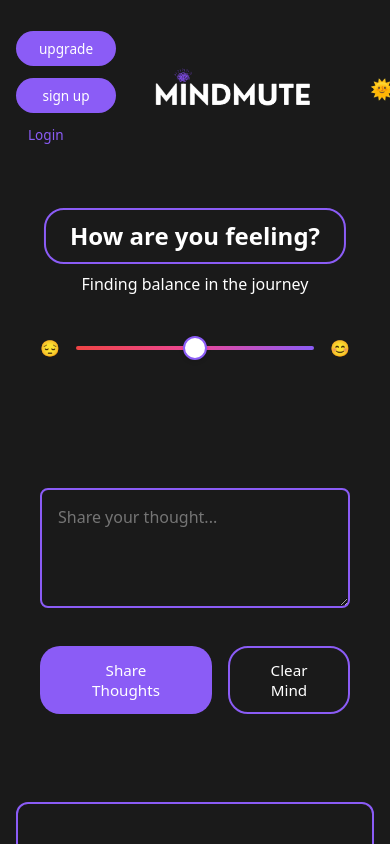
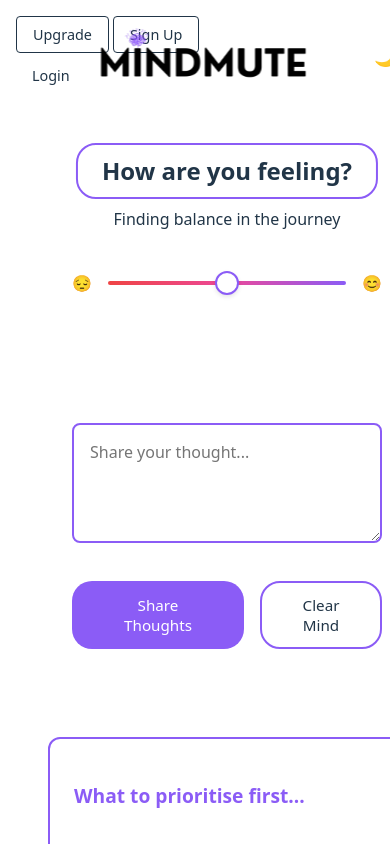
Before and after one commit to fahadbash1r/Mindmute, a React (Vite) app: page / in a window 390 px wide. Shown: the top 844 px of the page. Built offline with nearby package versions, Linux system fonts and the light colour scheme.

Commit message:
Implement new header layout with centered logo and fixed mode switcher

```diff
--- a/src/App.css
+++ b/src/App.css
@@ -69,35 +69,68 @@
   color: white;
 }
 
-header {
-  width: 100%;
+/* Header Styles */
+.header {
+  display: flex;
+  justify-content: space-between;
+  align-items: center;
+  padding: 1rem;
+  position: relative;
   max-width: 1200px;
   margin: 0 auto;
-  padding: 1.5rem 2rem;
-  display: grid;
-  grid-template-columns: auto 1fr auto;
-  align-items: center;
-  gap: 2rem;
-  position: relative;
+  width: 100%;
 }
 
-.light header {
-  --border-color: #e5e5e5;
+.header-left,
+.header-right {
+  flex: 1;
+  display: flex;
+  align-items: center;
 }
 
-.dark header {
-  --border-color: #2a2a2a;
+.header-left {
+  gap: 1rem;
+}
+
+.header-center {
+  position: absolute;
+  left: 50%;
+  transform: translateX(-50%);
 }
 
 .logo {
-  display: flex;
-  align-items: center;
-  justify-content: center;
+  max-height: 60px;
+  width: auto;
+}
+
+.light-mode {
+  display: block;
+}
+
+.dark-mode {
+  display: none;
+}
+
+body.dark .light-mode {
+  display: none;
+}
+
+body.dark .dark-mode {
+  display: block;
+}
+
+/* Mode Toggle Button */
+.mode-toggle {
   position: absolute;
-  left: 50%;
-  transform: translateX(-50%);
-  margin: 0 auto;
-  width: auto;
+  top: 50%;
+  right: 1rem;
+  transform: translateY(-50%);
+  background: none;
+  border: none;
+  cursor: pointer;
+  font-size: 1.2rem;
+  padding: 0.5rem;
+  color: inherit;
 }
 
 .logo img {
@@ -158,19 +191,6 @@
   font-weight: 500;
   font-size: 0.9rem;
   padding-left: 1rem;
-}
-
-.mode-switcher {
-  padding: 0.75rem;
-  border: none;
-  background: none;
-  cursor: pointer;
-  color: inherit;
-  font-size: 1.2rem;
-  display: flex;
-  align-items: center;
-  justify-content: center;
-  margin-left: auto;
 }
 
 .menu-button {
@@ -611,11 +631,12 @@
 
 /* Mobile styles */
 @media (max-width: 768px) {
-  header {
+  .header {
     padding: 1rem;
-    grid-template-columns: auto 1fr auto;
-    gap: 1.5rem;
-    position: relative;
+  }
+
+  .header-left {
+    gap: 0.5rem;
   }
 
   .auth-buttons {
@@ -634,7 +655,7 @@
     max-height: 45px;
   }
 
-  .mode-switcher {
+  .mode-toggle {
     position: absolute;
     right: 1.5rem;
     top: 50%;
@@ -780,15 +801,20 @@
 
 /* Small mobile screens */
 @media (max-width: 480px) {
-  .mode-switcher {
-    right: 1.25rem;
+  .mode-toggle {
+    right: 1rem;
     padding: 0.5rem;
+  }
+
+  .header-left {
+    flex-wrap: wrap;
+    gap: 0.25rem;
   }
 }
 
 /* Desktop styles */
 @media (min-width: 769px) {
-  header {
+  .header {
     padding: 1.5rem 3rem;
     gap: 3rem;
   }
@@ -807,7 +833,7 @@
     align-items: center;
   }
 
-  .mode-switcher {
+  .mode-toggle {
     font-size: 1.5rem;
   }
 
@@ -876,3 +902,21 @@
 .swipe-arrow, .swipe-indicator {
   display: none;
 }
+
+/* Button Styles */
+.btn {
+  padding: 0.5rem 1rem;
+  border-radius: 4px;
+  border: 1px solid currentColor;
+  background: none;
+  color: inherit;
+  cursor: pointer;
+  font-size: 0.9rem;
+}
+
+.login {
+  color: inherit;
+  text-decoration: none;
+  padding: 0.5rem 1rem;
+  font-size: 0.9rem;
+}
--- a/src/App.jsx
+++ b/src/App.jsx
@@ -441,9 +441,17 @@
 }
 
 function App() {
-  const [theme, setTheme] = useState('dark')
+  const [darkMode, setDarkMode] = useState(false);
   const [response, setResponse] = useState(null)
   const [oldThoughts, setOldThoughts] = useState([])
+
+  useEffect(() => {
+    if (darkMode) {
+      document.body.classList.add('dark');
+    } else {
+      document.body.classList.remove('dark');
+    }
+  }, [darkMode]);
 
   const handleThoughtSubmit = (data) => {
     console.log('Received response:', data); // Add this for debugging
@@ -456,13 +464,30 @@
     }
   }
 
-  const toggleTheme = () => {
-    setTheme(prev => prev === 'dark' ? 'light' : 'dark')
-  }
+  return (
+    <div className="app">
+      <header className="header">
+        <div className="header-left">
+          <button className="btn">Upgrade</button>
+          <button className="btn">Sign Up</button>
+          <a href="/login" className="login">Login</a>
+        </div>
 
-  return (
-    <div className={`app-container ${theme}`}>
-      <Header theme={theme} toggleTheme={toggleTheme} />
+        <div className="header-center">
+          <img src="/src/assets/mindmute-dark.png" alt="Mindmute Logo" className="logo light-mode" />
+          <img src="/src/assets/mindmute-light.png" alt="Mindmute Logo" className="logo dark-mode" />
+        </div>
+
+        <div className="header-right">
+          <button
+            className="mode-toggle"
+            onClick={() => setDarkMode(!darkMode)}
+            aria-label={darkMode ? "Switch to light mode" : "Switch to dark mode"}
+          >
+            {darkMode ? '🌞' : '🌙'}
+          </button>
+        </div>
+      </header>
       <main>
         <EmotionSlider />
         <ThoughtInput onSubmit={handleThoughtSubmit} />
```
